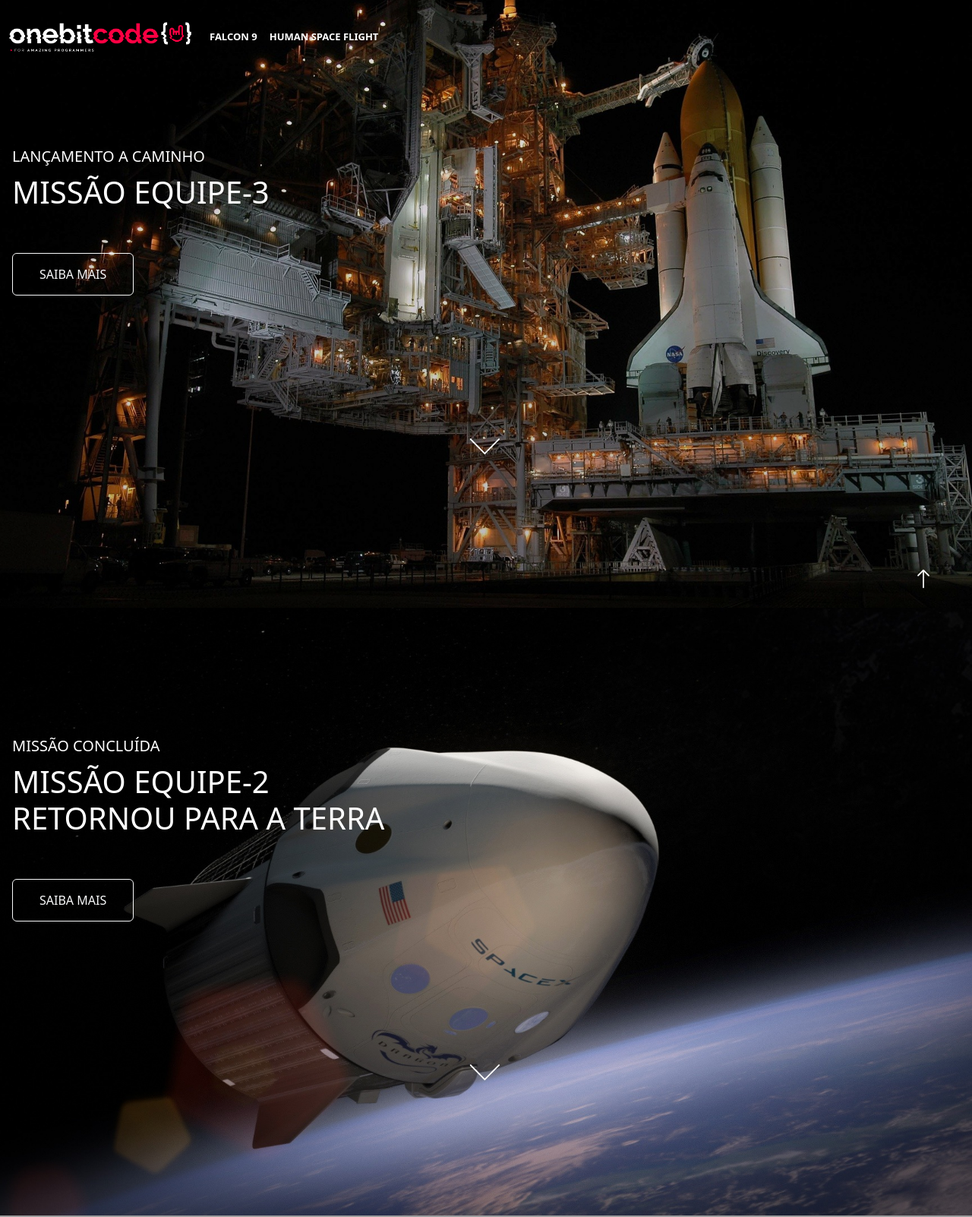
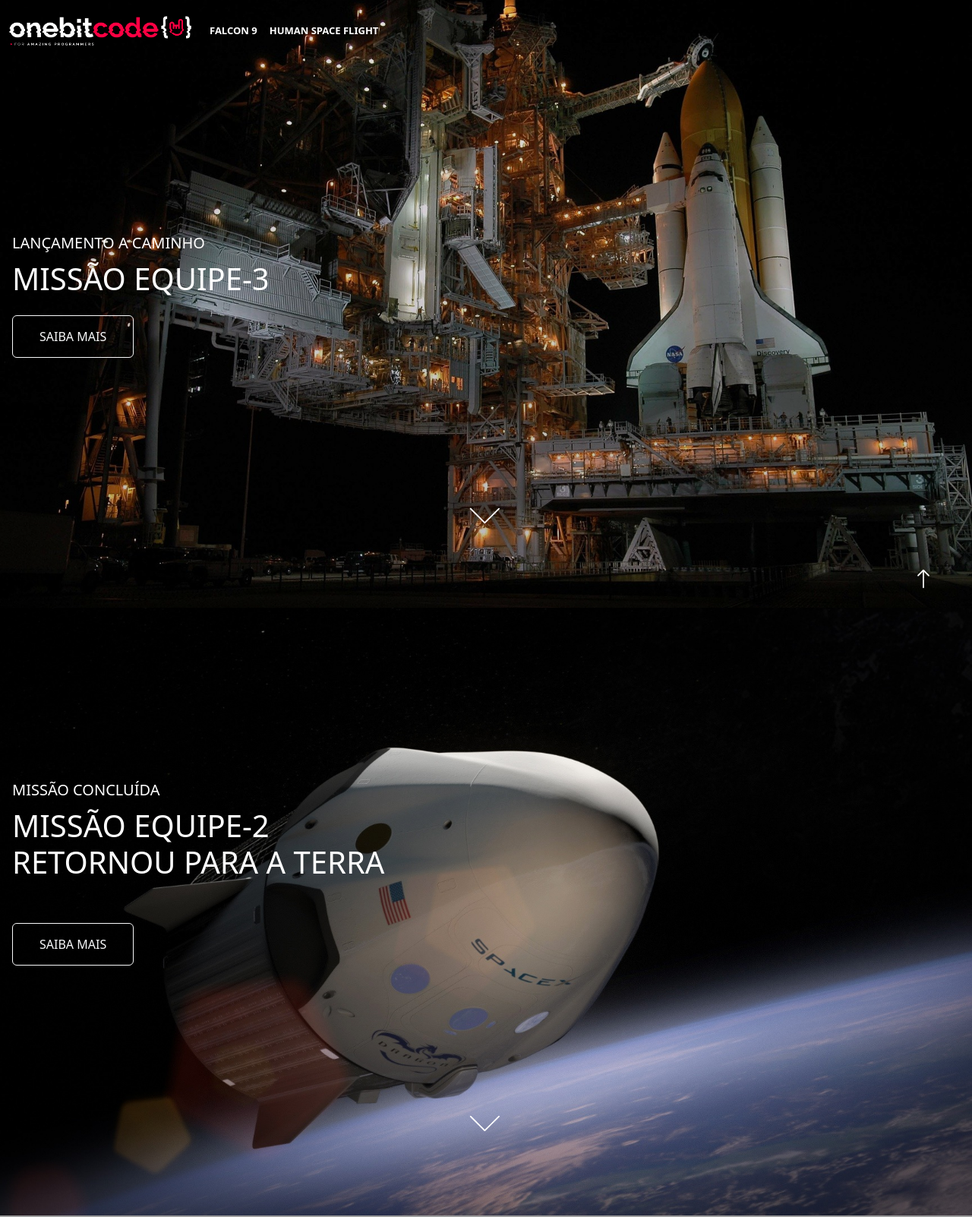
Before and after one commit to CarlosVarao/Projetos-de-aprendizagem, a website: page Projeto-site-onebitX/homePag/index.html in a window 1280 px wide. Shown: the top 1602 px of the page at 76% size. Drawn offline with nearby package versions, Linux system fonts and the light colour scheme; grey boxes are pictures that could not be loaded.

Commit message:
Add nova estrutura de centralização nos txts nos projetos

```diff
--- a/Projeto-site-onebitX/falcon9Pag/scss/stylePage.scss
+++ b/Projeto-site-onebitX/falcon9Pag/scss/stylePage.scss
@@ -9,12 +9,11 @@
 }
 
 Body {
-  &::-webkit-scrollbar {
+&::-webkit-scrollbar{
+    width: 5px;
     background-color: black;
   }
-
-  &::-webkit-scrollbar-thumb {
-    border-radius: 3px;
+  &::-webkit-scrollbar-thumb{
     background-color: #555252;
   }
 }
@@ -84,7 +83,6 @@
       }
     }
 
-
     //Two Section
     &#two-sec {
       height: 100%;
@@ -124,14 +122,13 @@
       }
     }
 
-
     //For Section One Carousel
     &#for-sec {
       & .for-content {
         @include estruBackgroundCarrosel;
 
         & .carroselIndic {
-          margin-bottom: 10%;
+          margin-bottom: 4%;
         }
 
         & .carrosel01 {
@@ -243,7 +240,6 @@
       }
     }
 
-
     //Seven Section Two Carousel
     &#seven-sec {
       & .seven-content {
--- a/Projeto-site-onebitX/homePag/index.html
+++ b/Projeto-site-onebitX/homePag/index.html
@@ -3,17 +3,17 @@
 
 <head>
   <meta charset="UTF-8" />
-  <meta name="viewport" content="width=device-width, initial-scale=1.0"/>
-  <link rel="shortcut icon" href="Assets/favicon.png" type="image/x-icon"/>
+  <meta name="viewport" content="width=device-width, initial-scale=1.0" />
+  <link rel="shortcut icon" href="Assets/favicon.png" type="image/x-icon" />
   <link rel="stylesheet" href="aos-master/dist/aos.css">
   <link rel="stylesheet" href="../boostrapIcons/node_modules/bootstrap-icons/font/bootstrap-icons.css">
-  <link rel="stylesheet" href="style.css"/>
+  <link rel="stylesheet" href="style.css" />
   <title>onebitX</title>
 </head>
 
 <body class="bBody">
   <header class="hheader">
-    <nav class="navbar navbar-expand-sm navbar-dark bg-transparent fixed-top position-absolute mt-3">
+    <nav class="navbar navbar-expand-sm navbar-dark bg-transparent fixed-top position-absolute pt-3">
       <div class="container-fluid box-menu">
         <a class="navbar-brand" href="#">
           <img src="Assets/logo-obc-2021-darkbg.png" alt="LogoSite" />
@@ -25,10 +25,14 @@
         <div class="collapse navbar-collapse menuNav" id="navbarNav">
           <ul class="navbar-nav">
             <li class="nav-item">
-              <a class="nav-link" href="https://carlosvarao.github.io/Projetos-de-aprendizagem/Projeto-site-onebitX/falcon9Pag/index.html">FALCON 9</a>
+              <a class="nav-link"
+                href="https://carlosvarao.github.io/Projetos-de-aprendizagem/Projeto-site-onebitX/falcon9Pag/index.html">FALCON
+                9</a>
             </li>
             <li class="nav-item">
-              <a class="nav-link" href="https://carlosvarao.github.io/Projetos-de-aprendizagem/Projeto-site-onebitX/humanFlightPag/index.html">HUMAN SPACE FLIGHT</a>
+              <a class="nav-link"
+                href="https://carlosvarao.github.io/Projetos-de-aprendizagem/Projeto-site-onebitX/humanFlightPag/index.html">HUMAN
+                SPACE FLIGHT</a>
             </li>
           </ul>
         </div>
@@ -44,15 +48,17 @@
     </div>
     <section id="one-sec">
       <div class="one-content p-3">
-        <div data-aos="fade-up" data-aos-anchor-placement="top-bottom" data-aos-duration="2000" class="fadeDiv1">
+        <div data-aos="fade-up" data-aos-anchor-placement="top-bottom" data-aos-duration="2000" class="one-box">
+          <div class="text-box1">
             <p class="mb-2 fs-5">LANÇAMENTO A CAMINHO</p>
             <h1>MISSÃO EQUIPE-3</h1>
-          <button type="button" class="btn btn-outline-light mt-5 style-btn">
+            <button type="button" class="btn btn-outline-light mt-3 style-btn">
               SAIBA MAIS
             </button>
+          </div>
           <div class="gifUp">
             <a href="#two-sec">
-              <img src="Assets/arrowDown.gif" alt="upDown"/>
+              <img src="Assets/arrowDown.gif" alt="upDown" />
             </a>
           </div>
         </div>
@@ -61,10 +67,12 @@
 
     <section id="two-sec">
       <div class="two-content p-3">
-        <div data-aos="fade-right" data-aos-duration="1000">
+        <div data-aos="fade-right" data-aos-duration="1000" class="two-box">
+          <div class="text-box2">
             <p class="mb-2 fs-5">MISSÃO CONCLUÍDA</p>
             <h1>MISSÃO EQUIPE-2 RETORNOU PARA A TERRA</h1>
             <button type="button" class="btn btn-outline-light mt-5 style-btn">SAIBA MAIS</button>
+          </div>
           <div class="gifUp">
             <a href="#three-sec">
               <img src="Assets/arrowDown.gif" alt="upDown" />
@@ -76,10 +84,12 @@
 
     <section id="three-sec">
       <div class="three-content p-3">
-        <div data-aos="fade-down" data-aos-duration="1000">
+        <div data-aos="fade-down" data-aos-duration="1000" class="three-box">
+          <div class="text-box3">
             <p class="mb-2 fs-5">MISSÃO CONCLUÍDA</p>
             <h1>DRAGON RETORNOU PARA A TERRA</h1>
             <button type="button" class="btn btn-outline-light mt-5 style-btn">SAIBA MAIS</button>
+          </div>
           <div class="gifUp">
             <a href="#for-sec">
               <img src="Assets/arrowDown.gif" alt="upDown" />
--- a/Projeto-site-onebitX/homePag/scss/mixin.scss
+++ b/Projeto-site-onebitX/homePag/scss/mixin.scss
@@ -31,6 +31,14 @@
 }
 
 @mixin estruGifUp {
-  margin-top: 150px;
   width: 130px;
 }
+
+@mixin flexBoxContentBox {
+  height: 600px;
+  display: flex;
+  flex-direction: column;
+  align-items: flex-start;
+  justify-content: flex-end;
+  gap: 160px;
+}
--- a/Projeto-site-onebitX/homePag/scss/stylePage.scss
+++ b/Projeto-site-onebitX/homePag/scss/stylePage.scss
@@ -10,10 +10,10 @@
 
 .bBody{
   &::-webkit-scrollbar{
+    width: 5px;
     background-color: black;
   }
   &::-webkit-scrollbar-thumb{
-    border-radius: 3px;
     background-color: #555252;
   }
 }
@@ -59,17 +59,22 @@
 
     & .gifUp{
       @include Displays(flex, none, center, center, 0px);
+      width: 100%;
       & a img{
         @include estruGifUp;
       }
     }
-
 
     //One Section
     &#one-sec {
       background-image: linear-gradient(rgba(0, 0, 0, 0.103), rgba(0, 0, 0, 0.267)),url(Assets/01.jpg);
       @include estruBackgro;
       @include Displays(flex, none, center, none, 0px);
+
+      & .one-box{
+        @include flexBoxContentBox;
+      }
+
     }
 
     //Two Section
@@ -78,8 +83,12 @@
       @include estruBackgro;
       @include Displays(flex, none, center, none, 0px);
 
-      & h1 {
-        max-width: 550px;
+      & .two-box{
+        @include flexBoxContentBox;
+
+        & h1 {
+          max-width: 550px;
+        }
       }
     }
 
@@ -89,8 +98,12 @@
       @include estruBackgro;
       @include Displays(flex, none, center, none, 0px);
 
-      & h1 {
-        max-width: 550px;
+      & .three-box{
+        @include flexBoxContentBox;
+
+        & h1 {
+          max-width: 550px;
+        }
       }
     }
 
```
Also changed, not shown: Projeto-site-onebitX/falcon9Pag/index.html (+1 -17 lines), Projeto-site-onebitX/falcon9Pag/style.css, Projeto-site-onebitX/homePag/style.css, 2 other files. Lines whose indentation alone changed are shown as unchanged.
